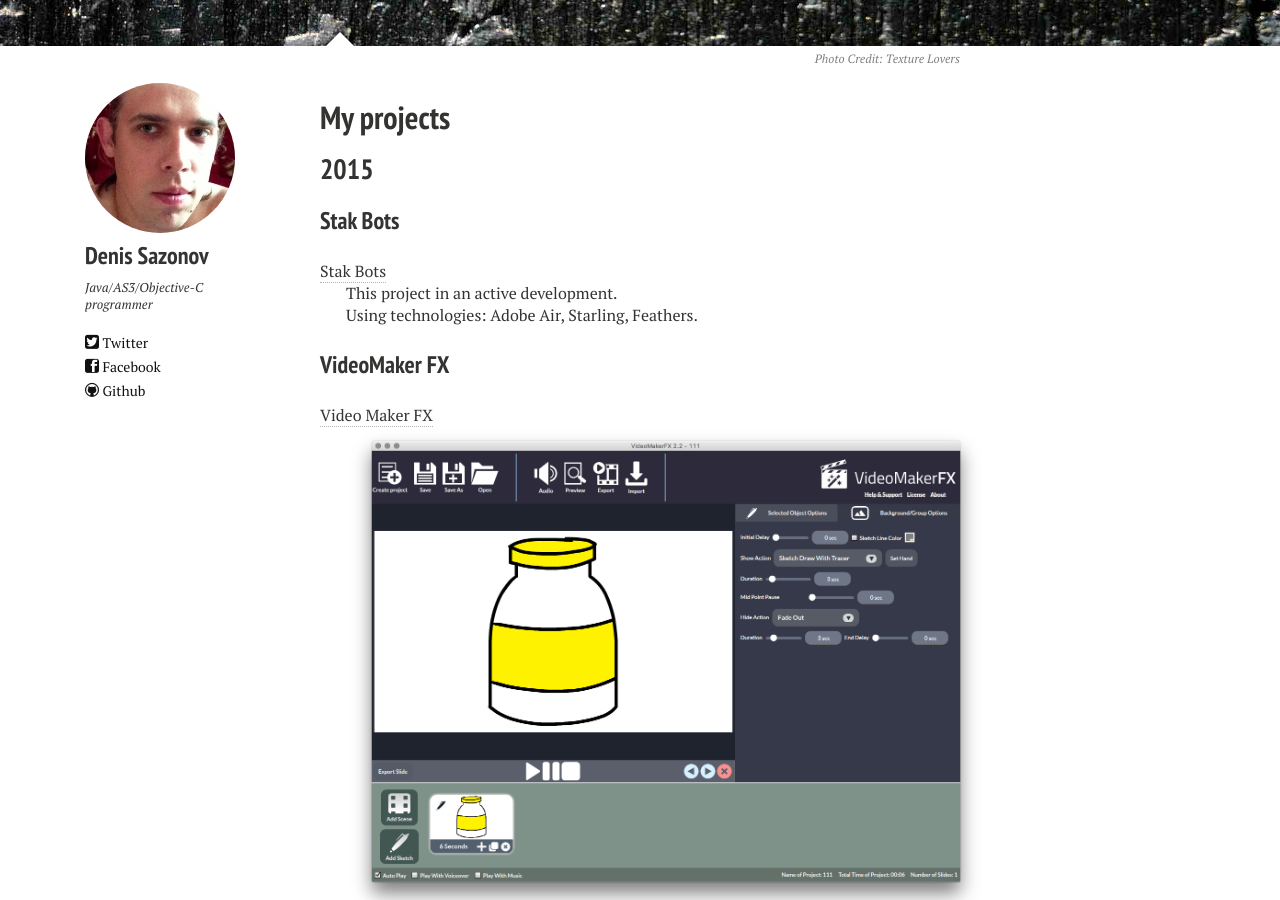
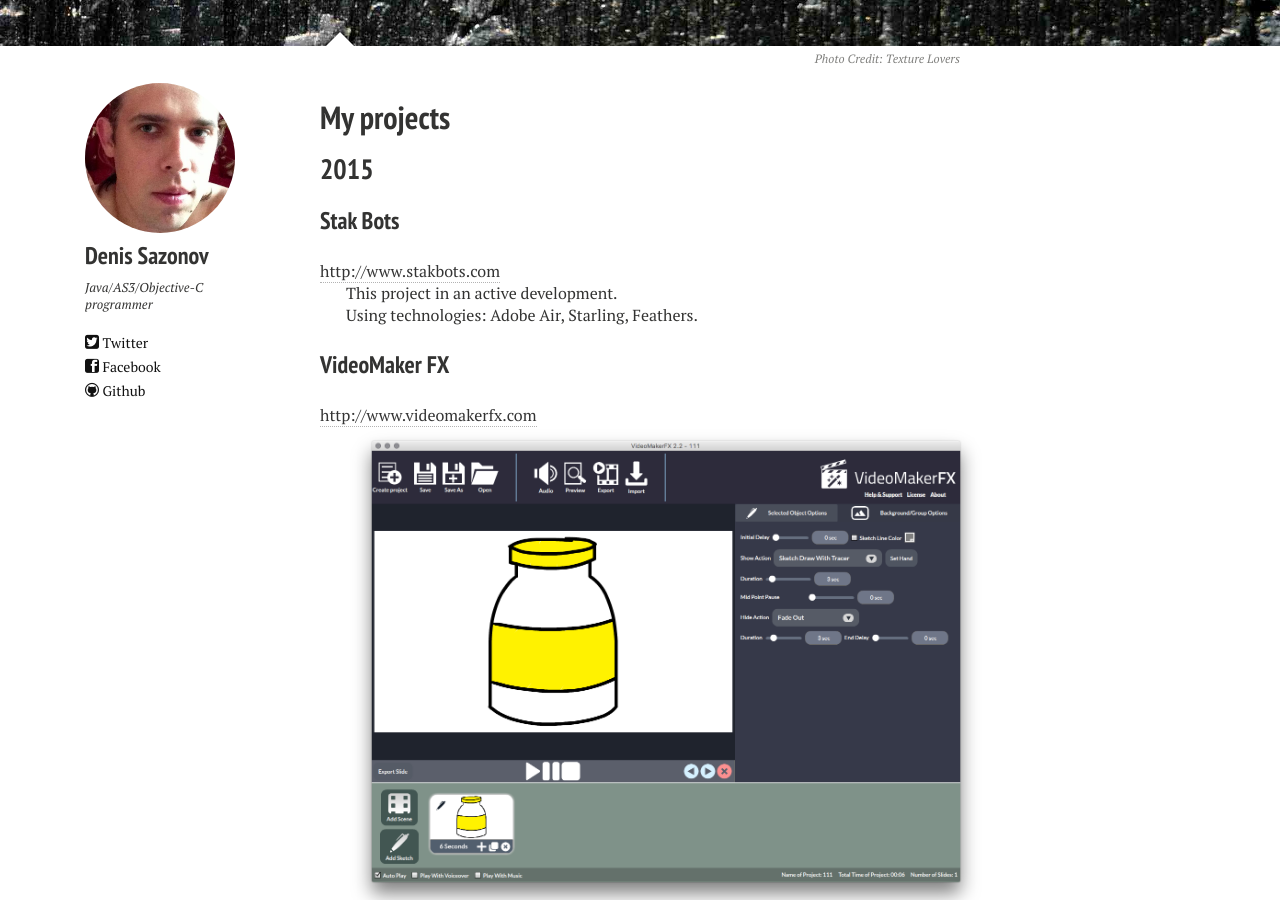
Before and after one commit to sadensmol/sadensmol.github.com, a Jekyll site: the page built from projects.md, in a window 1280 px wide and 900 px high, scrolled down 342 px. Built offline with Jekyll 4.4.1, drawn with Linux system fonts in a browser that asks for light colours; nearby versions of some CDN libraries.

Commit message:
fixed urls

```diff
--- a/projects.md
+++ b/projects.md
@@ -19,7 +19,7 @@
 
 ###Stak Bots
 
-[Stak Bots](http://www.stakbots.com)
+[http://www.stakbots.com](http://www.stakbots.com)
 
 This project in an active development.
 
@@ -27,7 +27,7 @@
 
 ###VideoMaker FX
 
-[Video Maker FX](http://www.videomakerfx.com)
+[http://www.videomakerfx.com](http://www.videomakerfx.com)
 
 ![Video Maker FX 2.0]({{site.baseurl}}/images/projects_videomakerfx.png)
 
```
